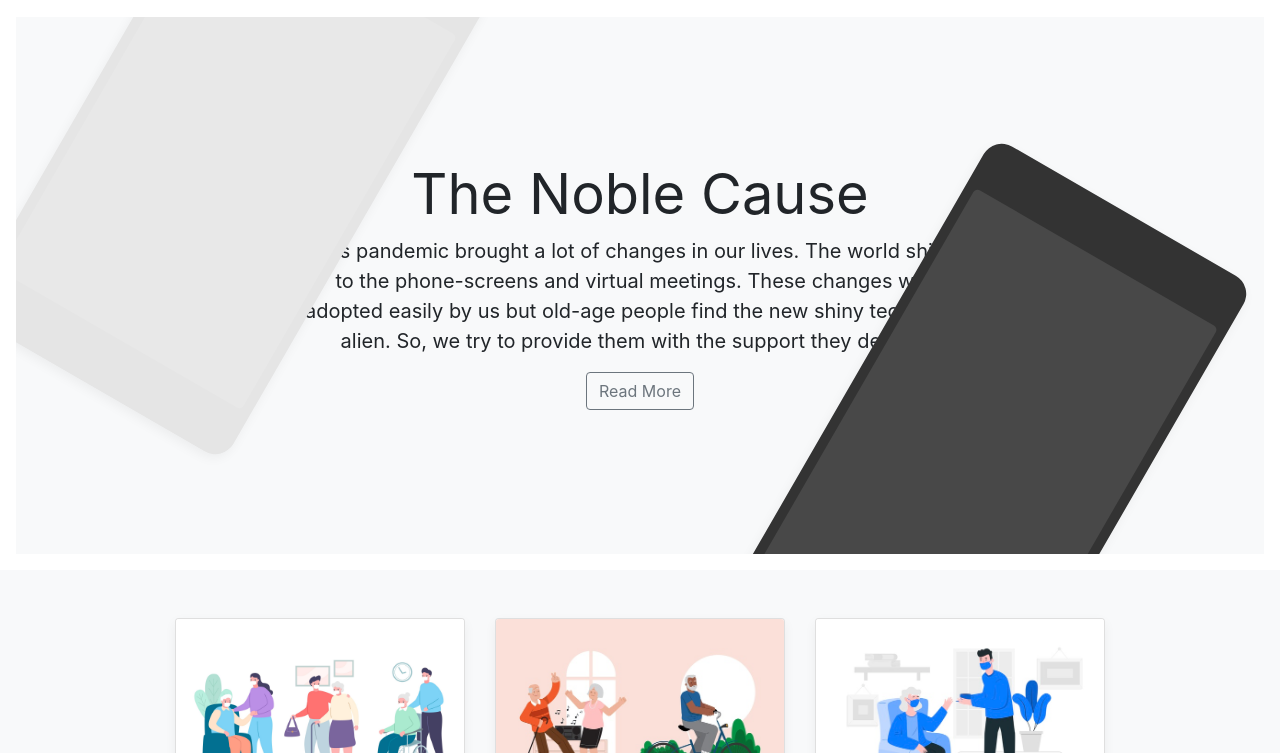
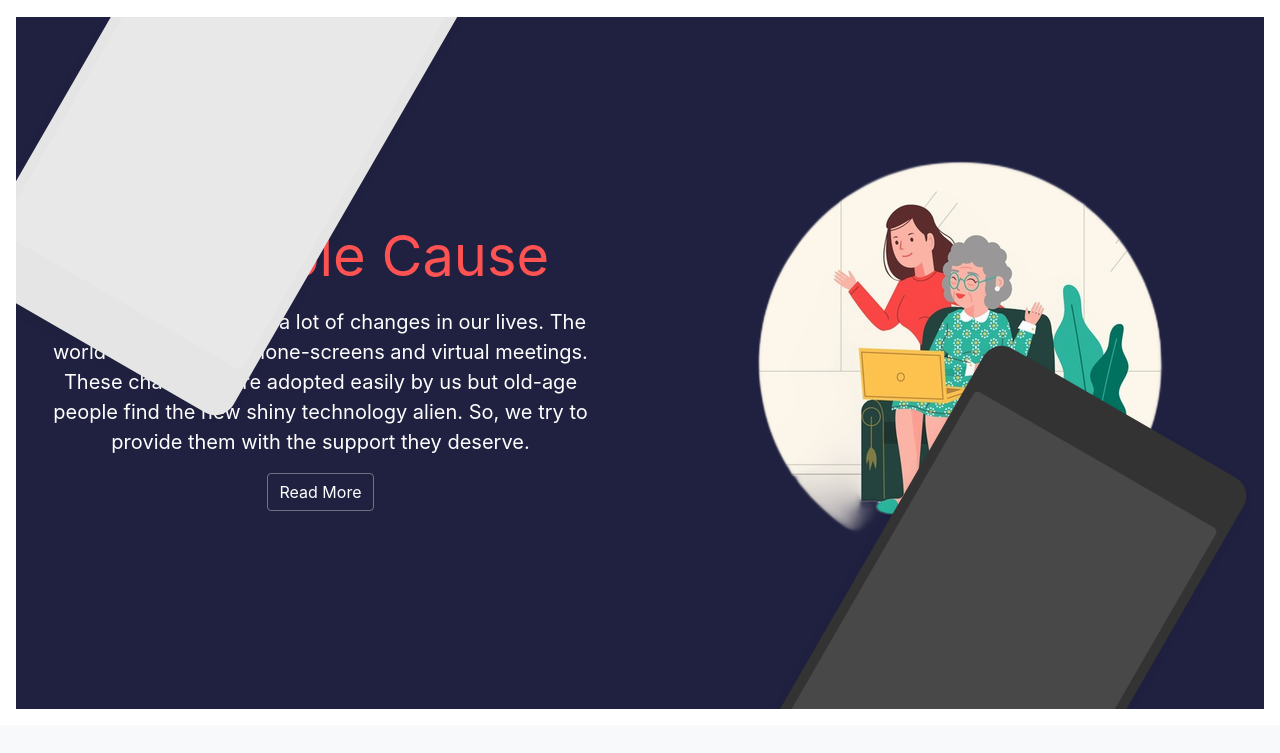
Before and after one commit to shalinikumari50/CaringCore, a plain HTML site: page index.html in a window 1280 px wide. Shown: the part 47-800 px from the top of the page. Drawn offline with nearby package versions, Linux system fonts and the light colour scheme.

Commit message:
add vector in landing page

```diff
--- a/index.html
+++ b/index.html
@@ -29,12 +29,17 @@
       </div>
     </nav>
 
-    <div class="position-relative overflow-hidden p-3 p-md-5 m-md-3 text-center bg-light">
-      <div class="col-md-8 p-lg-5 mx-auto my-5">
-        <h1 class="display-4 font-weight-normal">The Noble Cause</h1>
-        <p class="lead font-weight-normal">This pandemic brought a lot of changes in our lives. The world shifted to the phone-screens and virtual meetings. These changes were adopted easily by us but old-age people find the new shiny technology alien. So, we try to provide them with the support they deserve.</p>
-        <a class="btn btn-outline-secondary" href="#">Read More</a>
+    <div class="position-relative overflow-hidden   m-md-3 text-center " style="background-color: #202140;">
+      <div class="row">
+      <div class="col-md-6 p-lg-5 mx-auto  my-auto">
+        <h1 class="display-4 font-weight-normal p-md-2" style="color:rgb(255,82,82);">The Noble Cause</h1>
+        <p class="lead font-weight-normal" style="color:white;">This pandemic brought a lot of changes in our lives. The world shifted to the phone-screens and virtual meetings. These changes were adopted easily by us but old-age people find the new shiny technology alien. So, we try to provide them with the support they deserve.</p>
+        <a class="btn btn-outline-secondary"  style="color:white;" href="#">Read More</a>
       </div>
+      <div class="col-md-6 p-lg-5 mx-auto my-5">
+        <img src="./img/techLaptop.png" alt="">
+      </div>
+    </div>
       <div class="product-device box-shadow d-none d-md-block"></div>
       <div class="product-device product-device-2 box-shadow d-none d-md-block"></div>
     </div>
@@ -167,7 +172,7 @@
           </div>
           <div class="col-md-4">
             <div class="card mb-4 box-shadow">
-              <img class="card-img-top" src="./img/helping.jpg" alt="Card image cap">
+              <img class="card-img-top" src="./img/techLaptop.jpg" alt="Card image cap">
               <div class="card-body">
                 <p class="card-text">This is a wider card with supporting text below as a natural lead-in to additional content. This content is a little bit longer.</p>
                 <div class="d-flex justify-content-between align-items-center">
```
Also changed, not shown: img/exercisePark.jpg (added), img/food.jpg (added), img/helping-removebg-preview.png (added), img/helping.png (added), img/nursing.jpg (added), img/reading.jpg (added), img/selfie.jpg (added), img/tech-removebg-preview.png (added), img/techLaptop.jpg (added), img/techLaptop.png (added).
